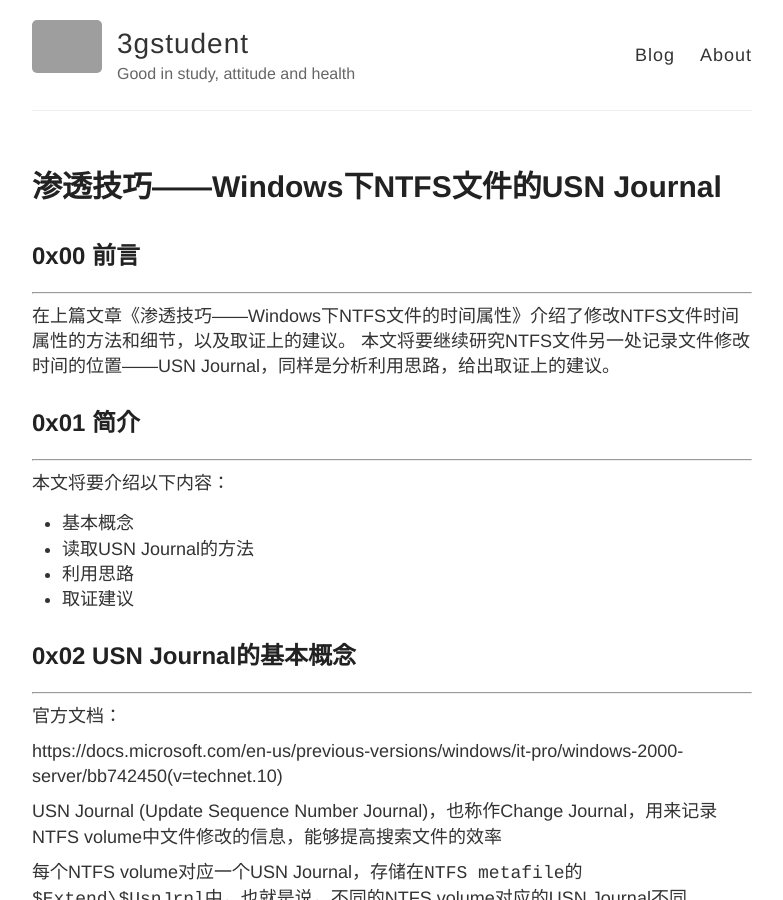
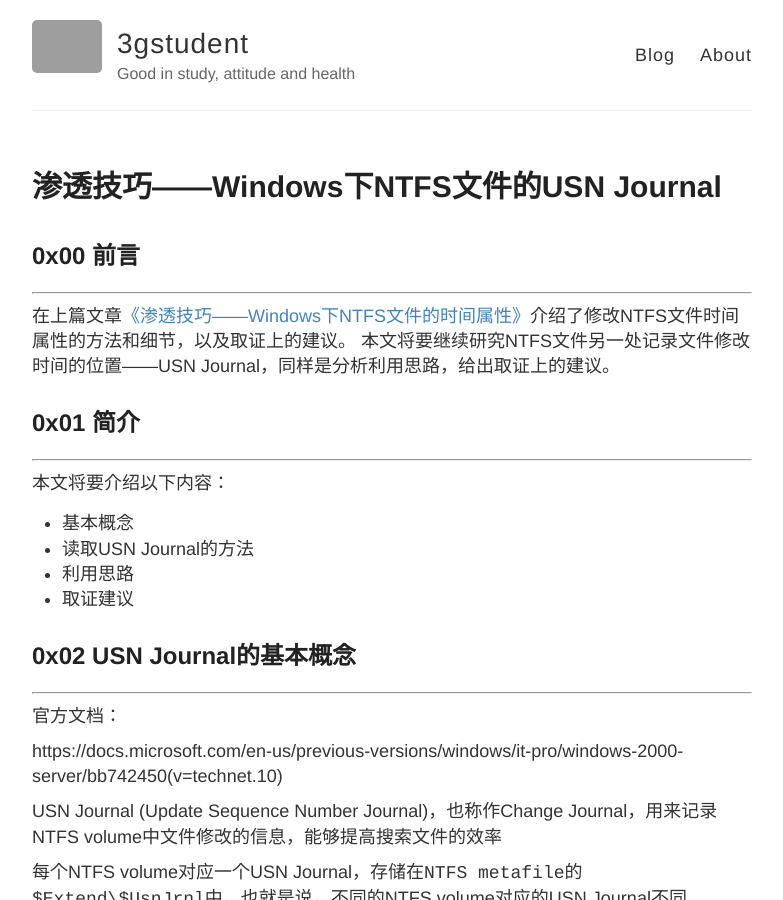
Before and after one commit to 3gstudent/backup-3gstudent.github.io, a Jekyll site: the page built from _posts/2019-1-4-渗透技巧——Windows下NTFS文件的USN Journal.md, in a window 1280 px wide and 900 px high. Shown: the whole window, without its empty margins (248-1031 px from the left). Built offline with Jekyll 4.4.1, drawn with Linux system fonts in a browser that asks for light colours; part of the change alters nothing that is shown; grey boxes are pictures that could not be loaded.

```diff
--- a/_posts/2019-1-4-渗透技巧——Windows下NTFS文件的USN Journal.md
+++ b/_posts/2019-1-4-渗透技巧——Windows下NTFS文件的USN Journal.md
@@ -7,7 +7,7 @@ title: 渗透技巧——Windows下NTFS文件的USN Journal
 ## 0x00 前言
 ---
 
-在上篇文章《渗透技巧——Windows下NTFS文件的时间属性》介绍了修改NTFS文件时间属性的方法和细节，以及取证上的建议。
+在上篇文章[《渗透技巧——Windows下NTFS文件的时间属性》](https://3gstudent.github.io/3gstudent.github.io/%E6%B8%97%E9%80%8F%E6%8A%80%E5%B7%A7-Windows%E4%B8%8BNTFS%E6%96%87%E4%BB%B6%E7%9A%84%E6%97%B6%E9%97%B4%E5%B1%9E%E6%80%A7/)介绍了修改NTFS文件时间属性的方法和细节，以及取证上的建议。
 本文将要继续研究NTFS文件另一处记录文件修改时间的位置——USN Journal，同样是分析利用思路，给出取证上的建议。
 
 ## 0x01 简介
```
